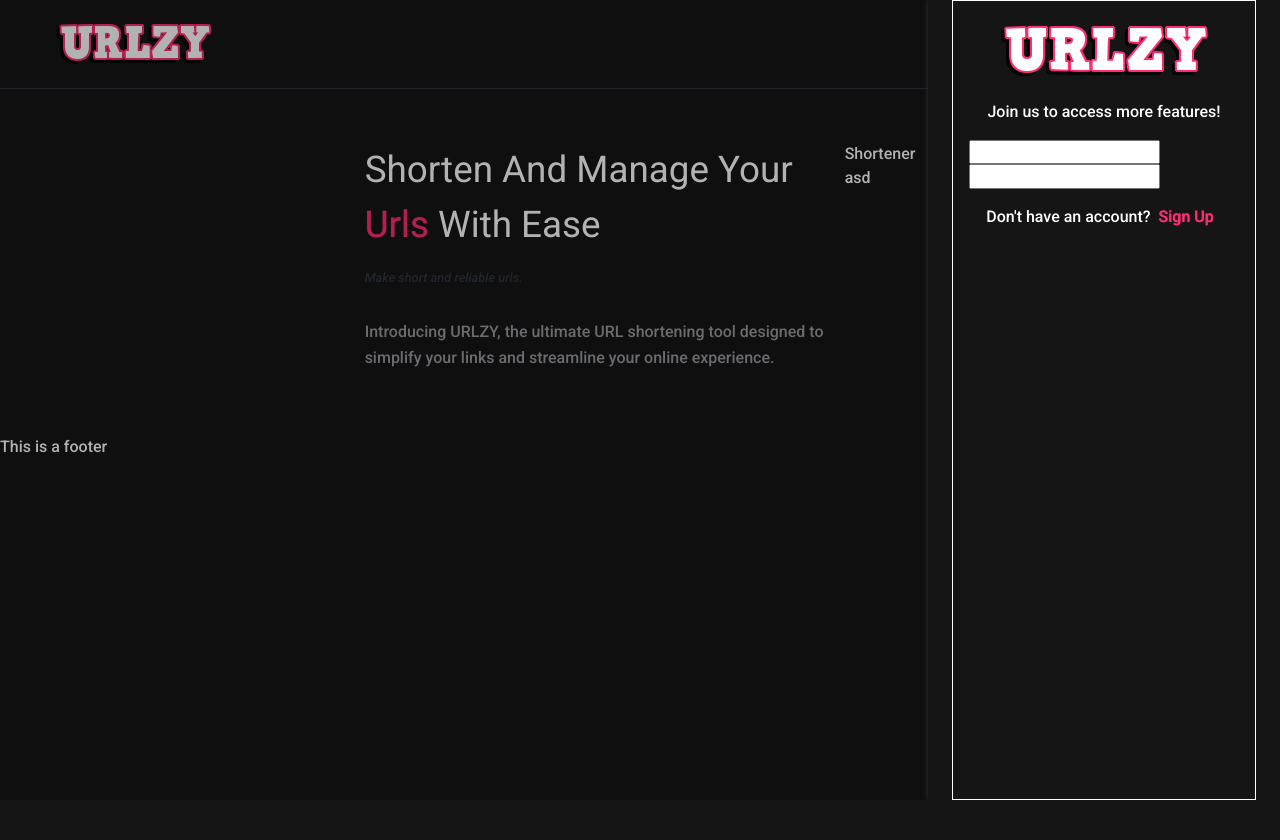
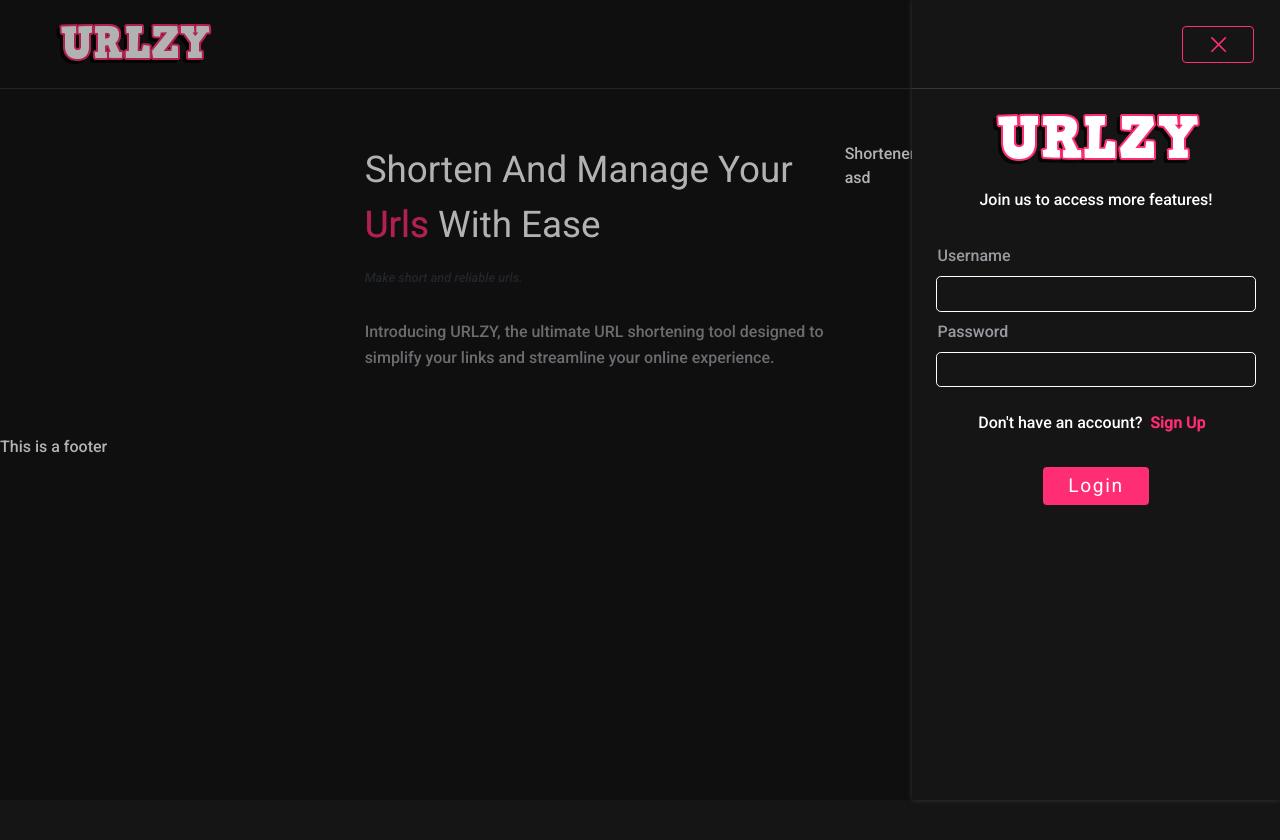
Before and after one commit to gsusk/urlz, a React (Vite) app in the folder client/: page /login in a window 1280 px wide. Shown: the top 840 px of the page. Before the commit the page ends 800 px from the top, so only its background shows below. Built offline with nearby package versions, Linux system fonts and the light colour scheme.

Commit message:
finish initial setup for login form

```diff
--- a/client/package.json
+++ b/client/package.json
@@ -15,6 +15,7 @@
     "axios": "^1.6.8",
     "react": "^18.2.0",
     "react-dom": "^18.2.0",
+    "react-icons": "^5.2.1",
     "react-redux": "^9.1.2",
     "react-router-dom": "^6.23.1"
   },
--- a/client/src/components/LoginForm.tsx
+++ b/client/src/components/LoginForm.tsx
@@ -12,21 +12,29 @@ function LoginForm() {
   };
 
   return (
-    <div>
+    <div className="bmt">
       <form>
+        <label htmlFor="username" className="login-form-label">
+          Username
+        </label>
         <input
           type="text"
           id="username"
           name="username"
           value={formData.username}
           onChange={handleChange}
+          className="login-form-input"
         />
+        <label htmlFor="password" className="login-form-label">
+          Password
+        </label>
         <input
-          type="text"
+          type="password"
           id="password"
           name="password"
           value={formData.password}
           onChange={handleChange}
+          className="login-form-input"
         />
       </form>
     </div>
--- a/client/src/pages/Login.css
+++ b/client/src/pages/Login.css
@@ -3,18 +3,16 @@
   top: 0;
   right: 0;
   bottom: 0;
-  width: 22rem;
+  width: 23rem;
   height: 100%;
   background-color: var(--main-darkest-color);
-  padding: 0 1.5rem;
   box-shadow: 0 0 0.3rem var(--main-gray-color);
 }
 
 .lat-bar-icontainer {
   width: 100%;
   height: 100%;
-  border: 1px solid white;
-  padding: 1rem;
+  padding: 1rem 1.5rem;
   overflow-wrap: break-word;
   overflow: hidden;
   text-align: start;
@@ -27,6 +25,7 @@
   bottom: 0;
   right: 0;
   background-color: rgba(0, 0, 0, 0.3);
+  cursor: default;
 }
 
 .lb-i-cont {
@@ -45,3 +44,49 @@
   text-overflow: ellipsis;
   overflow: hidden;
 }
+
+.login-form-input {
+  width: 100%;
+  height: 2.2rem;
+  margin: 0.5rem 0;
+  border-radius: 0.3rem;
+  padding-left: 0.5rem;
+  font-weight: 500;
+  background-color: var(--main-darkest-color);
+  border: 0.1rem solid var(--main-white-color);
+  color: var(--main-white-color);
+}
+
+.login-form-label {
+  color: var(--main-lgray-color);
+  padding-left: 0.1rem;
+}
+
+.form-top-sep {
+  border-bottom: 0.1rem solid var(--main-gray-color);
+  padding: 1.6rem;
+  display: flex;
+  justify-content: end;
+}
+
+.close-form-button {
+  text-decoration: none;
+}
+
+.log-b-f {
+  font-size: 1.2rem;
+  display: flex;
+  justify-content: center;
+  align-items: center;
+}
+
+.sign-form-cont {
+  display: flex;
+  justify-content: center;
+  align-content: center;
+  margin: 2rem 0;
+}
+
+.sign-form-button {
+  font-size: 1.2rem;
+}
--- a/client/src/pages/Login.tsx
+++ b/client/src/pages/Login.tsx
@@ -1,12 +1,20 @@
 import { Link } from "react-router-dom";
 import LoginForm from "../components/LoginForm";
-import * as t from "./Login.css";
-console.log(t);
+import { GrClose } from "react-icons/gr";
+import "./Login.css";
+
 function Login() {
   return (
     <>
-      <div className="modal"></div>
+      <Link to={"/"} className="modal"></Link>
       <section className="lat-bar">
+        <div className="form-top-sep">
+          <Link to={"/"} className="close-form-button">
+            <button className="button __vsc log-b-f">
+              <GrClose />
+            </button>
+          </Link>
+        </div>
         <div className="lat-bar-icontainer">
           <div className="lb-i-cont">
             <img
@@ -28,6 +36,9 @@ function Login() {
               </Link>
             </p>
           </div>
+          <div className="sign-form-cont">
+            <button className="sign-form-button button __vmc">Login</button>
+          </div>
         </div>
       </section>
     </>
```
Also changed, not shown: 1 other file (tests, documents, lock files or other folders).
